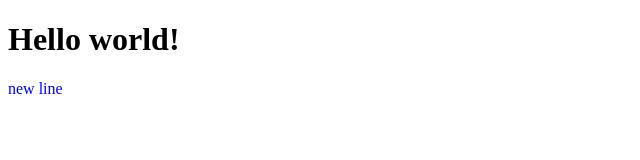
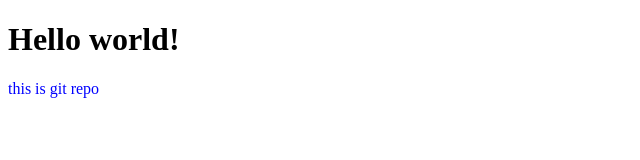
Before and after one commit to subramanyam12/practice, a plain HTML site: page index.html in a window 1280 px wide. Shown: the full height of the page, 0-640 px from the left. Drawn offline with Linux system fonts and the light colour scheme.

Commit message:
addding changes

```diff
--- a/index.html
+++ b/index.html
@@ -7,6 +7,6 @@
 <body>
 
 <h1>Hello world!</h1>
-<p>new line</p>
+<p>this is git repo</p>
 </body>
 </html>
```
